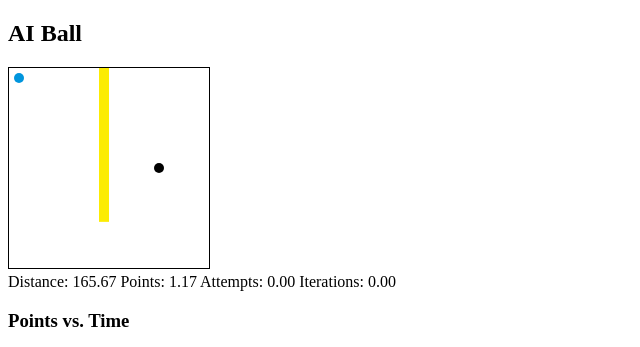
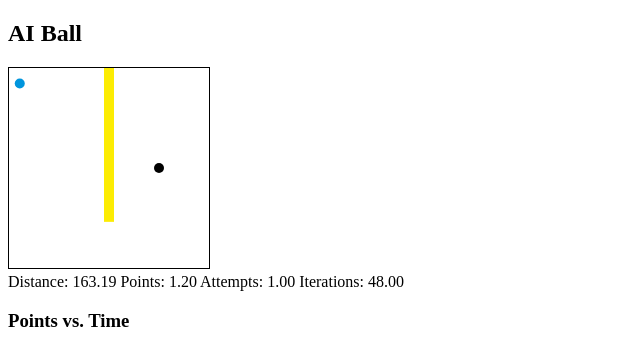
Before and after one commit to iliketocode2/AI-Mini-Golf, a plain HTML site: page index.HTML in a window 1280 px wide. Shown: the top 347 px of the page, without its empty margins (0-640 px from the left). Drawn offline with Linux system fonts and the light colour scheme.

Commit message:
fixed bug

```diff
--- a/index.HTML
+++ b/index.HTML
@@ -5,17 +5,14 @@
   <meta charset="UTF-8">
   <meta name="viewport" content="width=device-width, initial-scale=1.0">
   <title>Ball Animation</title>
-  <style>
-    canvas {
-      border: 1px solid black;
-    }
-  </style>
+  <link rel="stylesheet" href="styles.css">
 </head>
+
 
 <body>
   <h2>AI Ball</h2>
 
-  <canvas id="myCanvas" width="200" height="200"></canvas>
+  <canvas id="mainCanvas" width="200" height="200"></canvas>
 
   <div>
     Distance: <span id="distance">0</span>
--- a/script.js
+++ b/script.js
@@ -1,5 +1,5 @@
 // main canvas
-const canvas = document.getElementById('myCanvas');
+const canvas = document.getElementById('mainCanvas');
 const ctx = canvas.getContext('2d');
 // graph of points canvas
 const graphCanvas = document.getElementById('graphCanvas');
@@ -21,7 +21,7 @@ let holeY = canvas.height / 2;
 // wall properties
 let wallWidth = 10;
 let wallHeight = canvas.height / 1.3;
-let wallX = (canvas.width / 2) - wallWidth;
+let wallX = (canvas.width / 2) - wallWidth / 2;
 let wallY = 0;
 
 let hypotenuse = Math.sqrt((canvas.width) ** 2 + (canvas.height) ** 2);
@@ -43,7 +43,7 @@ let runs = [];
 function drawHole() {
   ctx.fillStyle = "#000000";
   ctx.beginPath();
-  ctx.arc(holeX, holeY, 5, 0, 360);
+  ctx.arc(holeX, holeY, 5, 0, Math.PI * 2);
   ctx.fill();
   ctx.closePath();
 }
@@ -114,12 +114,11 @@ function drawGraph() {
 
   // Begin the graph path
   graphCtx.beginPath();
-  graphCtx.moveTo(0, pointsHistory[0][0]);
-
+  graphCtx.moveTo(0, pointsHistory[0]);
   // draw points on the graph
   for (let i = 0; i < pointsLength; i++) {
       const x = (i / pointsLength) * graphWidth;
-      const y = graphHeight - (pointsHistory[i][0] / maxPoints) * graphHeight;
+      const y = (pointsHistory[i][0] / maxPoints) * graphHeight;
       if (i === 0) {
           graphCtx.moveTo(x, y);
       } else {
@@ -131,8 +130,7 @@ function drawGraph() {
   graphCtx.restore();
 }
 
-
-// find index of array witn max points
+// find index of array with max points
 function findMax(array) {
   let max = 0;
   let arrayToReturn = 0;
@@ -159,7 +157,7 @@ function resetRun(finalPoints){
   iterations = 0;
 }
 
-// Function to update the canvas
+// update the canvas
 function draw() {
     ctx.clearRect(0, 0, canvas.width, canvas.height);
 
@@ -187,36 +185,30 @@ function draw() {
     document.getElementById("points").innerHTML = points.toFixed(2);
     document.getElementById("attempts").innerHTML = attempts.toFixed(2);
     document.getElementById("iterations").innerHTML = iterations.toFixed(2);
-
+    alert('before graph');
     drawGraph();
-
+    alert('after graph');
     // Reset ball and hole position if ball reaches the hole
     if (distance < ballRadius) {
-      x = canvas.width / 2;
-      y = canvas.height / 2;
+      resetRun(points);
       holeX = Math.random() * canvas.width;
       holeY = Math.random() * canvas.height;
     }
 
-    // Reset ball position if it goes out of bounds
+    // reset ball position if it goes out of bounds
     if ((x + dx > canvas.width - ballRadius || x + dx < ballRadius) || (y + dy > canvas.height - ballRadius || y + dy < ballRadius)) {
       resetRun(points);
     }
 
     // reset ball position if it hits wall
     if (isCollidingWithWall(x + dx, y + dy)) {
-      if (x + dx > wallX - ballRadius && x + dx < wallX + wallWidth + ballRadius) {
-        if (y + dy > wallY - ballRadius && y + dy < wallY + ballRadius + wallHeight) {
-          points -= 1;
-          resetRun(points);
-        }
-      }
+      resetRun(points - 1); // subtract a point for hitting the wall
     }
 
+    iterations++;
     // Request the next frame
     requestAnimationFrame(draw);
-    iterations++;
-  }
+}
 
-  // Start animation
-  draw();
+// Start animation
+draw();
--- a/styles.css
+++ b/styles.css
@@ -1,4 +1,7 @@
 html {
-    height: 100%;
-    width: 100%;
-  }
+  height: 100%;
+  width: 100%;
+}
+canvas {
+  border: 1px solid black;
+}
```
